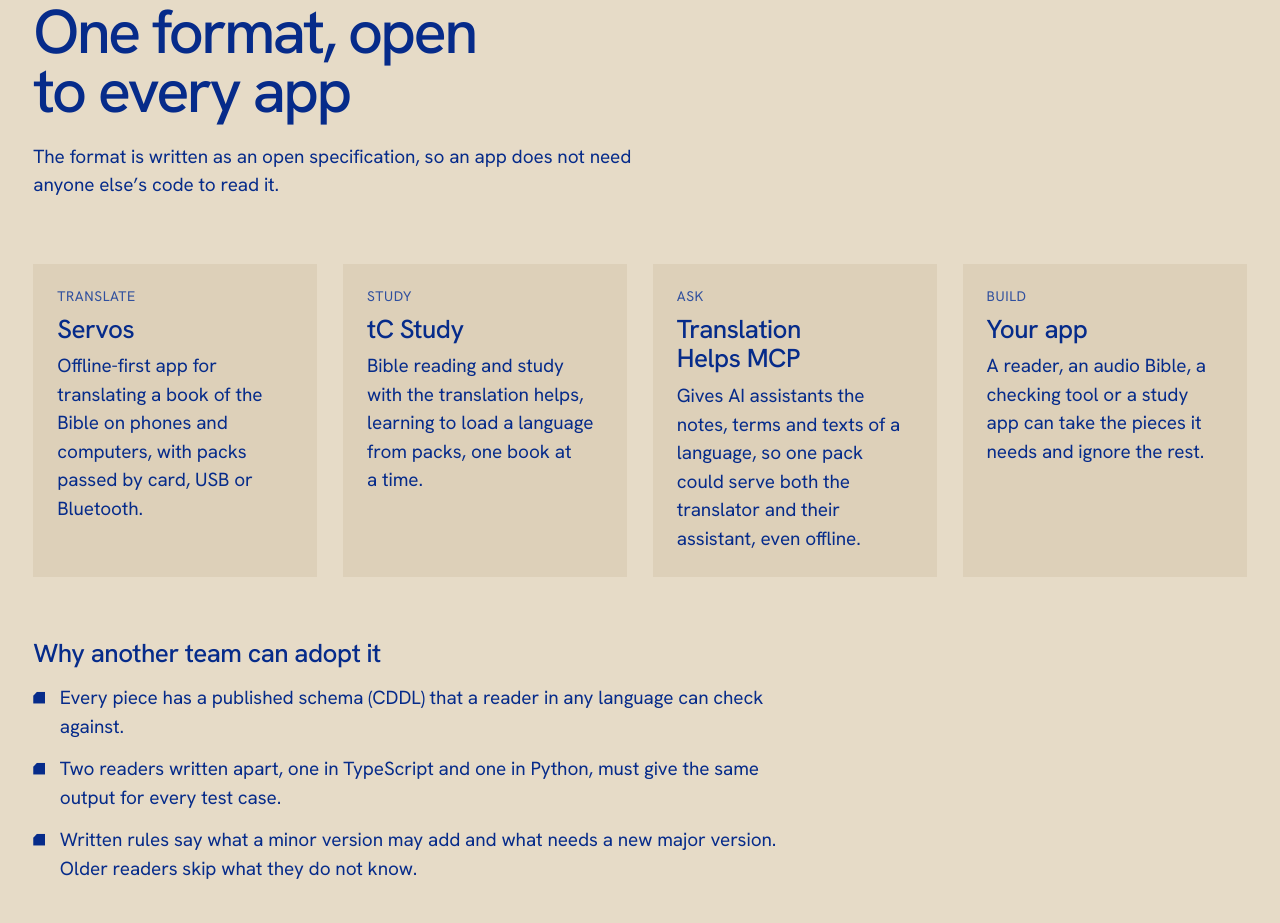
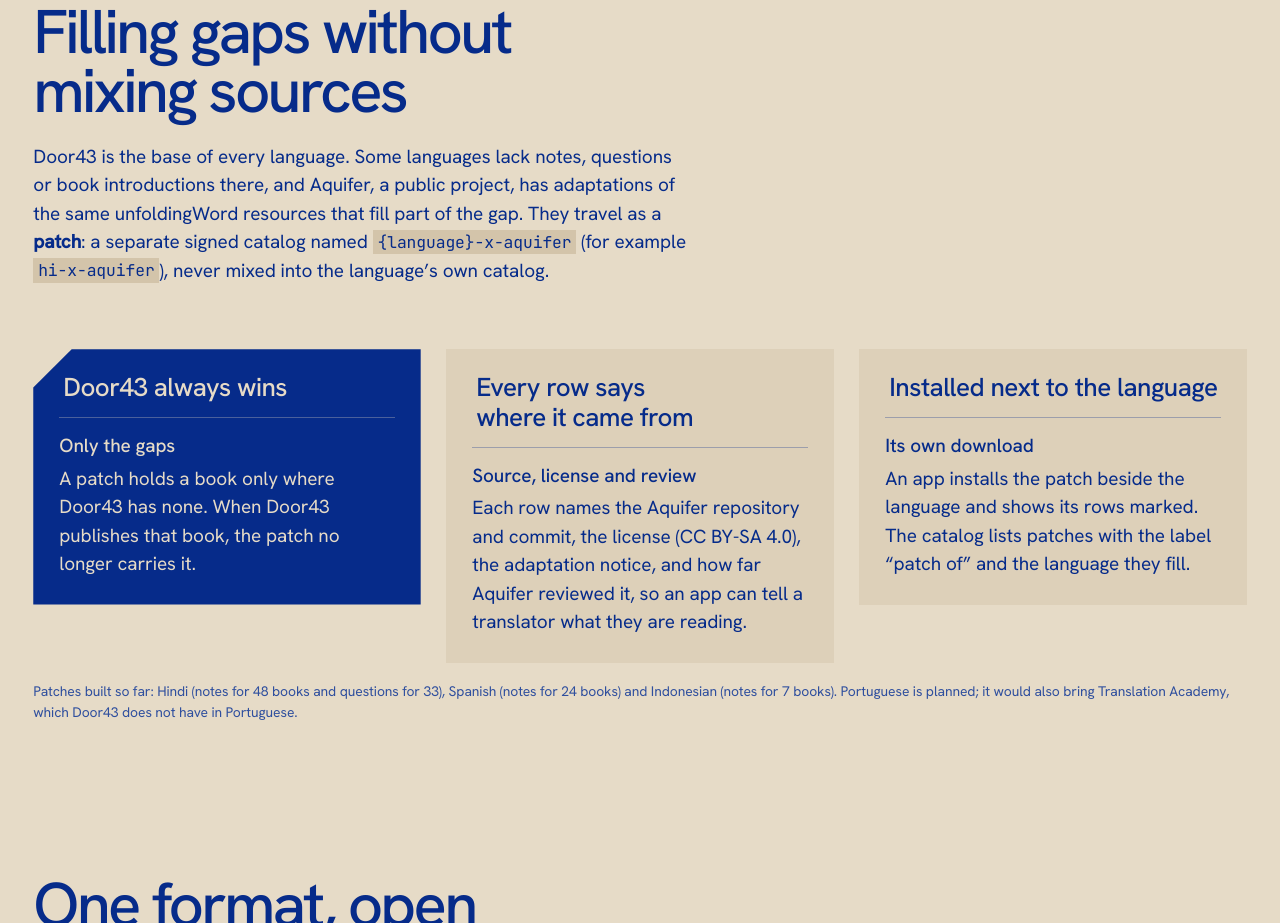
Before and after one commit to unfoldingWord/tc-language-packs, a website: page public/format-3/index.html in a window 1280 px wide. Shown: the part 7410-8333 px from the top of the page. Drawn offline with Linux system fonts and the light colour scheme.

Commit message:
Describe the Aquifer patch catalogs on the format 3 page, label them in the catalog, note them in the dev skill
Co-Authored-By: Claude Sonnet 5.5 <noreply@anthropic.com>

```diff
--- a/public/format-3/index.html
+++ b/public/format-3/index.html
@@ -309,6 +309,34 @@
     <p class="estimate">The story pictures were measured on the test server. The other add-ons are estimates from samples and have not been built yet.</p>
   </section>
 
+  <section class="part wrap" aria-labelledby="patch-title">
+    <div class="head">
+      <h2 id="patch-title" data-reveal>Filling gaps without mixing sources</h2>
+      <p data-reveal style="--d:60ms">Door43 is the base of every language. Some languages lack notes, questions or book introductions there, and Aquifer, a public project, has adaptations of the same unfoldingWord resources that fill part of the gap. They travel as a <strong>patch</strong>: a separate signed catalog named <code>{language}-x-aquifer</code> (for example <code>hi-x-aquifer</code>), never mixed into the language’s own catalog.</p>
+    </div>
+    <div class="tiers" data-reveal style="--d:100ms">
+      <div class="tier core">
+        <h3>Door43 always wins</h3>
+        <ul>
+          <li><strong>Only the gaps</strong><span>A patch holds a book only where Door43 has none. When Door43 publishes that book, the patch no longer carries it.</span></li>
+        </ul>
+      </div>
+      <div class="tier">
+        <h3>Every row says where it came from</h3>
+        <ul>
+          <li><strong>Source, license and review</strong><span>Each row names the Aquifer repository and commit, the license (CC BY-SA 4.0), the adaptation notice, and how far Aquifer reviewed it, so an app can tell a translator what they are reading.</span></li>
+        </ul>
+      </div>
+      <div class="tier">
+        <h3>Installed next to the language</h3>
+        <ul>
+          <li><strong>Its own download</strong><span>An app installs the patch beside the language and shows its rows marked. The catalog lists patches with the label “patch of” and the language they fill.</span></li>
+        </ul>
+      </div>
+    </div>
+    <p class="estimate">Patches built so far: Hindi (notes for 48 books and questions for 33), Spanish (notes for 24 books) and Indonesian (notes for 7 books). Portuguese is planned; it would also bring Translation Academy, which Door43 does not have in Portuguese.</p>
+  </section>
+
   <section class="part wrap" aria-labelledby="apps-title">
     <div class="head">
       <h2 id="apps-title" data-reveal>One format, open to every app</h2>
```
Also changed, not shown: plugins/tc-language-packs/skills/tc-language-packs-dev/references/format3.md (+4 -0 lines), public/catalog/catalog.js (+15 -0 lines), public/catalog/view.js (+22 -0 lines), test/page/view.test.ts (+17 -0 lines).
